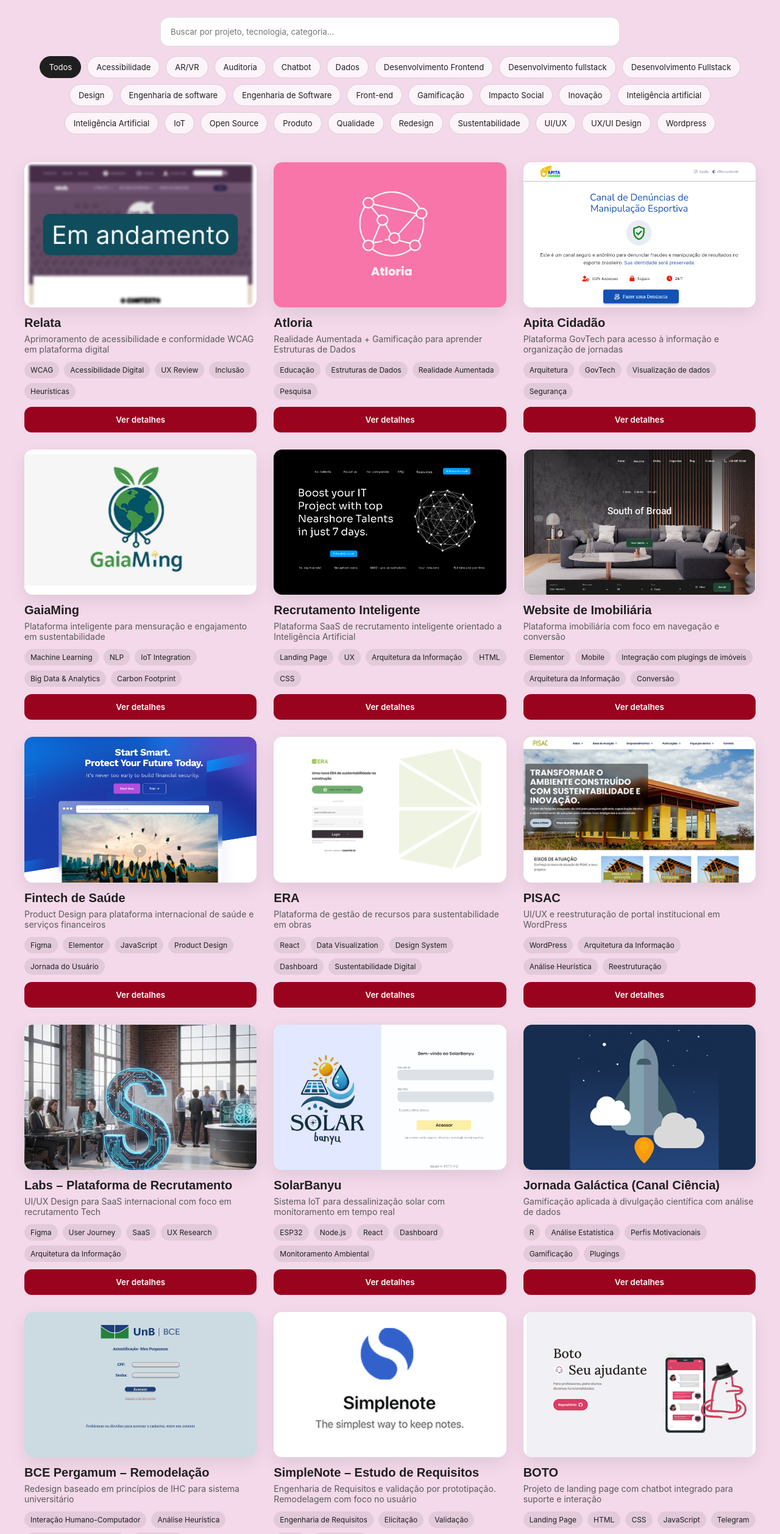
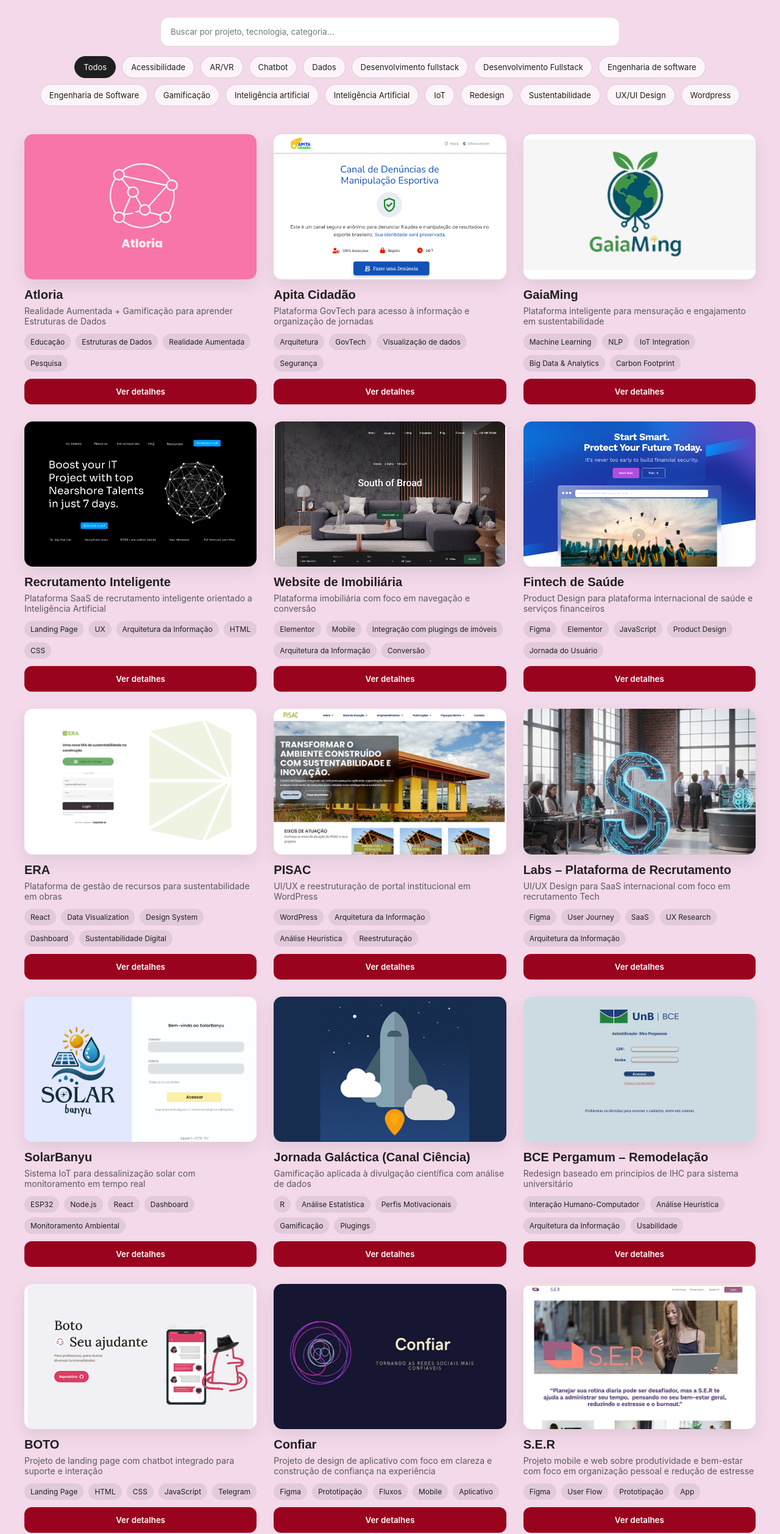
Before and after one commit to Mylena-angelica/my_portifolio, a React (Create React App) app in the folder portfolio/: page /portifolio in a window 1280 px wide. Shown: the part 234-2749 px from the top of the page at 61% size. Built offline with nearby package versions, Linux system fonts and the light colour scheme.

Commit message:
Finalizando primeira versão

```diff
--- a/portfolio/src/components/Contato.jsx
+++ b/portfolio/src/components/Contato.jsx
@@ -48,7 +48,7 @@
           </div>
         </div>
 
-        <form className="contact__form" onSubmit={(e) => e.preventDefault()}>
+      {/*  <form className="contact__form" onSubmit={(e) => e.preventDefault()}>
           <input className="contact__input" type="text" placeholder="Nome | Empresa" />
           <input className="contact__input" type="email" placeholder="Email" />
           <input className="contact__input" type="text" placeholder="Telefone" />
@@ -56,7 +56,7 @@
           <button className="contact__btn" type="submit">
             Enviar mensagem
           </button>
-        </form>
+        </form> */}
       </div>
     </section>
   );
--- a/portfolio/src/components/Header.jsx
+++ b/portfolio/src/components/Header.jsx
@@ -26,7 +26,7 @@
             </NavLink>
           ))}
         </nav>
-
+{/*
         <div className="hdr__right">
           <button className="hdr__iconBtn" aria-label="Alternar tema">
             <ThemeIcon />
@@ -39,7 +39,7 @@
           <NavLink className="hdr__cta" to="/contato">
             Entre em contato
           </NavLink>
-        </div>
+        </div> */}
       </div>
     </header>
   );
--- a/portfolio/src/components/PortfolioSection.jsx
+++ b/portfolio/src/components/PortfolioSection.jsx
@@ -14,37 +14,37 @@
     title: "SolarBanyu",
     subtitle: "IoT / Sustentabilidade / Multidisciplinar",
     image: solarBanyuImg,
-    href: "#contato",
+    path: "/portifolio",
   },
   {
     title: "Apita Cidadão",
     subtitle: " Acesso à informação / GovTech",
     image: apitaImg,
-    href: "#contato",
+    path: "/portifolio",
   },
   {
     title: "Recrutamento inteligente",
     subtitle: "Web Design / SaaS",
     image: recrutamenoImg,
-    href: "#contato",
+    path: "/portifolio",
   },
   {
     title: "Website de Imobiliária",
     subtitle: "Web Design / Real State",
     image: imobiliariaImg,
-    href: "#contato",
+    path: "/portifolio",
   },
   {
     title: "Fintech de saúde",
     subtitle: "UI|UX / Product Design",
     image: fintechImg,
-    href: "#contato",
+    path: "/portifolio",
   },
   {
     title: "Sustentabilidade no canteiro de obras",
     subtitle: "Dados / Sustentabilidade Digital / Obras",
     image: eraImg,
-    href: "#contato",
+    path: "/portifolio",
   },
 ];
 
@@ -72,7 +72,7 @@
 
                 <a
                   className="pCard__more"
-                  href={p.href}
+                  href={p.path}
                   aria-label={`Ver mais sobre ${p.title}`}
                   title="Ver mais"
                 >
--- a/portfolio/src/pages/portifolio.jsx
+++ b/portfolio/src/pages/portifolio.jsx
@@ -19,6 +19,7 @@
 import simpleImg from "../img/simplenote.png";
 import botoImg from "../img/boto.png";
 import confiarImg from "../img/confiar.png";
+import serImg from "../img/ser.png";
 
 // placeholders (use o que você tiver)
 import placeholderImg from "../img/ApitaHome.png";
@@ -31,7 +32,7 @@
    - confidentiality: string ou null
 ========================= */
 const PROJECTS = [
-  {
+ /* {
     title: "Relata",
     subtitle: "Aprimoramento de acessibilidade e conformidade WCAG em plataforma digital",
     categories: ["Acessibilidade", "UX/UI Design", "Auditoria", "Desenvolvimento Frontend", "Wordpress"],
@@ -48,7 +49,7 @@
 
     confidentiality: "Projeto em andamento sob confidencialidade (NDA). Detalhes técnicos e visuais não podem ser divulgados.",
     related: ["Apita Cidadão", "Altoria"],
-  },
+  },*/
 
   {
     title: "Atloria",
@@ -533,9 +534,9 @@
         related: ["PISAC", "Jornada Galáctica (Canal Ciência)"]
       },
 
-      {
+     /* {
         title: "SimpleNote – Estudo de Requisitos",
-        subtitle: "Engenharia de Requisitos e validação por prototipação. Remodelagem com foco no usuário",
+        subtitle: "Engenharia de Requisitos e validação por prototipação",
         year: "2023",
         status: "Concluído",
         context: "Projeto Acadêmico",
@@ -545,9 +546,7 @@
           "Engenharia de Requisitos",
           "Elicitação",
           "Validação",
-          "Figma",
-          "Prototipação",
-          "Modelagem"
+          "Remodelação",
         ],
         image: simpleImg,
 
@@ -577,7 +576,7 @@
         },
 
         related: ["BCE Pergamum – Remodelação de Interface"]
-      },
+      },*/
 
 {
   title: "BOTO",
@@ -629,13 +628,13 @@
 
 {
   title: "Confiar",
-  subtitle: "UI/UX Design / App",
+  subtitle: "Projeto de design de aplicativo com foco em clareza e construção de confiança na experiência",
   year: "2022",
   status: "Concluído",
   context: "Projeto de UI/UX",
 
-  categories: ["Design", "UI/UX", "Produto"],
-  tags: ["Figma", "Prototipação", "Fluxos", "UI", "UX", "Aplicativo"],
+  categories: ["UX/UI Design"],
+  tags: ["Figma", "Prototipação", "Fluxos", "Mobile", "Aplicativo"],
   image: confiarImg,
 
   brief:
@@ -662,69 +661,51 @@
   related: ["SimpleNote – Estudo de Requisitos", "BOTO"],
 },
 
-      {
-    title: "S.E.R",
-    subtitle: "Web Design / Real State",
-    categories: ["Design", "Front-end"],
-    tags: ["Elementor", "WordPress", "UI", "UX"],
-    image: imobiliariaImg,
+{
+  title: "S.E.R",
+  subtitle: "Projeto mobile e web sobre produtividade e bem-estar com foco em organização pessoal e redução de estresse",
+  year: "2021",
+  status: "Concluído",
+  context: "Projeto de Bootcamp UI/UX",
 
-    brief: "Site com estrutura de páginas, listagem de imóveis e fluxos de contato/agendamento.",
-    description:
-      "Organização visual e lógica de seções, consistência e melhoria da experiência do usuário, com suporte a implementação via WordPress/Elementor.",
+  categories: ["UX/UI Design"],
+  tags: [
+    "Figma",
+    "User Flow",
+    "Prototipação",
+    "App",
 
-    confidentiality: "Projeto sob confidencialidade (NDA).",
-    branding: { palette: ["#0F4C5C", "#FFFFFF", "#1F1F1F"], rationale: "Imobiliário: confiança e leitura rápida." },
-    prototype: { type: "link", url: "", note: "Protótipo/links podem ser adicionados depois." },
-    links: { repo: "", demo: "", article: "" },
-    related: ["Recrutamento inteligente", "Fintech de saúde"],
+  ],
+  image: serImg,
+
+  brief:
+    "Aplicativo focado em organização do tempo e redução de estresse por meio de uma experiência simples e acolhedora.",
+
+  description:
+    "S.E.R foi desenvolvido como projeto de UI/UX com foco em organização pessoal e bem-estar. A proposta consistiu em criar uma aplicação que auxiliasse usuários a administrar tarefas e compromissos de forma mais leve, reduzindo sensação de sobrecarga e burnout. O projeto envolveu definição de fluxos principais, construção da arquitetura da informação e criação de protótipos navegáveis no Figma. A experiência foi pensada para ser intuitiva, minimalista e emocionalmente acolhedora, priorizando clareza, hierarquia visual e simplicidade na interação.",
+
+  confidentiality: null,
+
+  branding: {
+    palette: ["#9F5F80", "#FF8474", "#FFC996", "#583D72",],
+    rationale:
+  "A combinação de roxos estruturais e tons quentes cria contraste harmônico e hierarquia visual clara. Os roxos transmitem estabilidade e foco, enquanto os tons quentes estimulam ação e acolhimento. A paleta foi pensada para reduzir sensação de sobrecarga visual, reforçando clareza e conforto na interação."
+  },
+  prototype: {
+    type: "iframe",
+    url: "https://embed.figma.com/proto/c3ZOG7VplkAKURuZAH0qzk/S.E.R?node-id=1-1922&p=f&scaling=min-zoom&content-scaling=fixed&page-id=1%3A1841&starting-point-node-id=1%3A2191&embed-host=share",
+    note: "Protótipo interativo desenvolvido no Figma."
   },
 
-
-  {
-    title: "Debian (Contribuições)",
-    subtitle: "Open Source / Qualidade / Documentação",
-    categories: ["Open Source", "Qualidade"],
-    tags: ["Packaging", "Docs", "Testing", "DebConf"],
-    image: placeholderImg,
-
-    brief: "Empacotamento, testes e documentação para a comunidade Debian.",
-    description:
-      "Atuação em manutenção e melhoria de pacotes, testes e documentação. Participação em iniciativas como Debian Women e palestras/BoF em eventos da comunidade.",
-
-    confidentiality: null,
-    branding: { palette: ["#D70A53", "#FFFFFF", "#1F1F1F"], rationale: "Identidade inspirada no ecossistema Debian." },
-    prototype: { type: "link", url: "", note: "Links e materiais podem ser adicionados depois." },
-    links: { repo: "", demo: "", article: "" },
-    related: ["ERA", "SolarBanyu"],
+  links: {
+    repo: "",
+    demo: "",
+    article: "",
+    figma: "https://www.figma.com/design/c3ZOG7VplkAKURuZAH0qzk/S.E.R?node-id=1-1841&t=byE2DLecnpEYPJ0M-1"
   },
 
-
-  {
-    title: "Listen the Sign",
-    subtitle: "Seeds for the Future / Tech4Good",
-    categories: ["Inovação", "Impacto Social"],
-    tags: ["Acessibilidade", "Inclusão", "Produto"],
-    image: placeholderImg,
-
-    brief: "Projeto Tech4Good para facilitar comunicação entre surdos e ouvintes no contexto corporativo.",
-    description:
-      "Criado na competição Tech4Good do Seeds for the Future. Foco em acessibilidade, inclusão e solução orientada ao ambiente profissional.",
-
-    confidentiality: null,
-    branding: { palette: ["#0F4C5C", "#FFFFFF", "#1F1F1F"], rationale: "Seriedade + acessibilidade + clareza." },
-    prototype: { type: "link", url: "", note: "Protótipo/links do projeto podem ser adicionados depois." },
-    links: { repo: "", demo: "", article: "" },
-    related: ["Apita Cidadão", "Atloria"],
-  },
-
-
-
-
-
-
-
-
+  related: ["Confiar", "SimpleNote – Estudo de Requisitos"]
+},
 
 
 ];
@@ -1044,11 +1025,11 @@
               </section>
             )}
 
-            {/* CTA */}
+           {/* CTA */}
             <footer className="pfModal__footer">
-              <a className="pfCTA" href="#contato">
+              {/* <a className="pfCTA" href="#contato">
                 Entre em contato
-              </a>
+              </a> */}
               <button className="pfGhost" type="button" onClick={() => setSelected(null)}>
                 Fechar
               </button>
```
Also changed, not shown: portfolio/src/img/ser.png (added).
